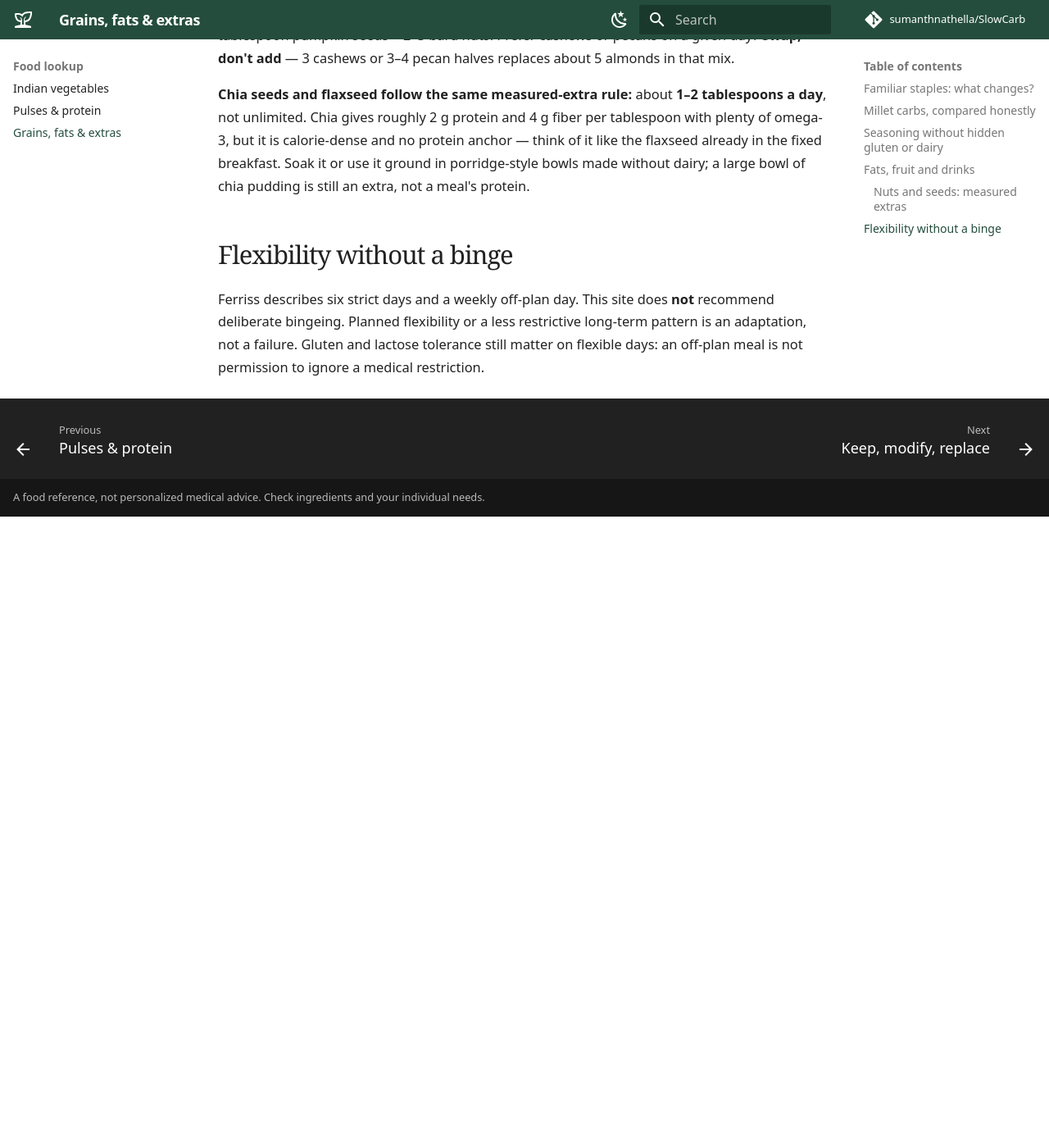
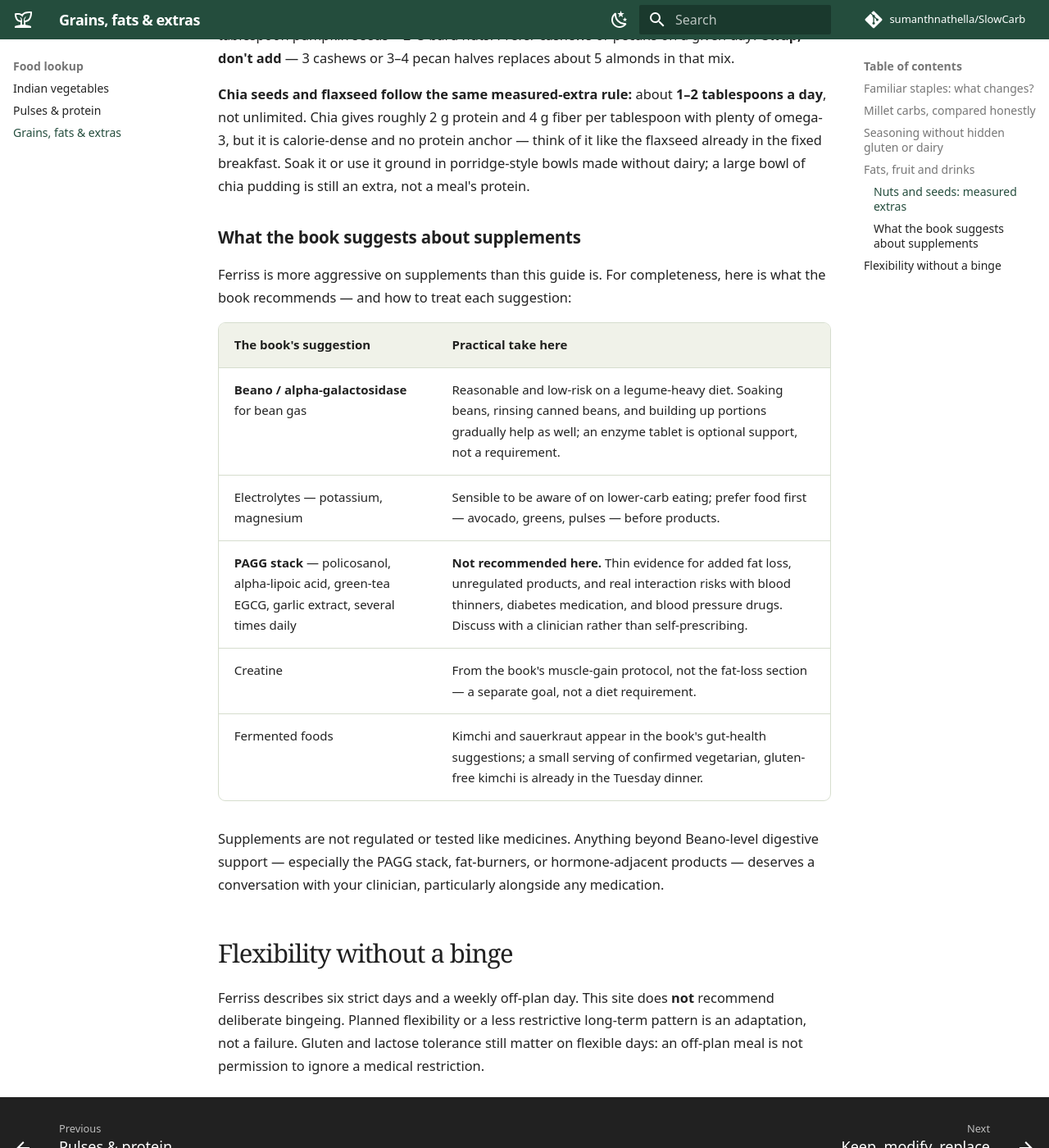
Before and after one commit to sumanthnathella/SlowCarb, an MkDocs documentation site: the page built from docs/foods/staples-extras.md, in a window 1280 px wide and 1400 px high, scrolled down 4371 px. Shown: the whole window at 82% size. Built offline with MkDocs 1.6.1 and Material for MkDocs 9.7.7, drawn with Linux system fonts in a browser that asks for light colours; comment, search, counter and statistics services are not loaded; before the commit the page ends 5001 px from its top, so only the background shows below that.

Commit message:
Document what the book suggests about supplements
A comparison covers Beano for bean gas, electrolytes, the PAGG
stack, creatine, and fermented foods — keeping digestive support
and food-first electrolytes while declining to recommend the stack.

Generated with [Devin](https://devin.ai)

Co-Authored-By: Devin <158243242+devin-ai-integration[bot]@users.noreply.github.com>

```diff
--- a/docs/foods/staples-extras.md
+++ b/docs/foods/staples-extras.md
@@ -71,6 +71,20 @@ Choose **plain raw or dry-roasted** nuts, unsalted or lightly salted. Flavored a
 
 **Chia seeds and flaxseed follow the same measured-extra rule:** about **1–2 tablespoons a day**, not unlimited. Chia gives roughly 2 g protein and 4 g fiber per tablespoon with plenty of omega-3, but it is calorie-dense and no protein anchor — think of it like the flaxseed already in the fixed breakfast. Soak it or use it ground in porridge-style bowls made without dairy; a large bowl of chia pudding is still an extra, not a meal's protein.
 
+### What the book suggests about supplements
+
+Ferriss is more aggressive on supplements than this guide is. For completeness, here is what the book recommends — and how to treat each suggestion:
+
+| The book's suggestion | Practical take here |
+| --- | --- |
+| **Beano / alpha-galactosidase** for bean gas | Reasonable and low-risk on a legume-heavy diet. Soaking beans, rinsing canned beans, and building up portions gradually help as well; an enzyme tablet is optional support, not a requirement. |
+| Electrolytes — potassium, magnesium | Sensible to be aware of on lower-carb eating; prefer food first — avocado, greens, pulses — before products. |
+| **PAGG stack** — policosanol, alpha-lipoic acid, green-tea EGCG, garlic extract, several times daily | **Not recommended here.** Thin evidence for added fat loss, unregulated products, and real interaction risks with blood thinners, diabetes medication, and blood pressure drugs. Discuss with a clinician rather than self-prescribing. |
+| Creatine | From the book's muscle-gain protocol, not the fat-loss section — a separate goal, not a diet requirement. |
+| Fermented foods | Kimchi and sauerkraut appear in the book's gut-health suggestions; a small serving of confirmed vegetarian, gluten-free kimchi is already in the Tuesday dinner. |
+
+Supplements are not regulated or tested like medicines. Anything beyond Beano-level digestive support — especially the PAGG stack, fat-burners, or hormone-adjacent products — deserves a conversation with your clinician, particularly alongside any medication.
+
 ## Flexibility without a binge
 
 Ferriss describes six strict days and a weekly off-plan day. This site does **not** recommend deliberate bingeing. Planned flexibility or a less restrictive long-term pattern is an adaptation, not a failure. Gluten and lactose tolerance still matter on flexible days: an off-plan meal is not permission to ignore a medical restriction.
```
